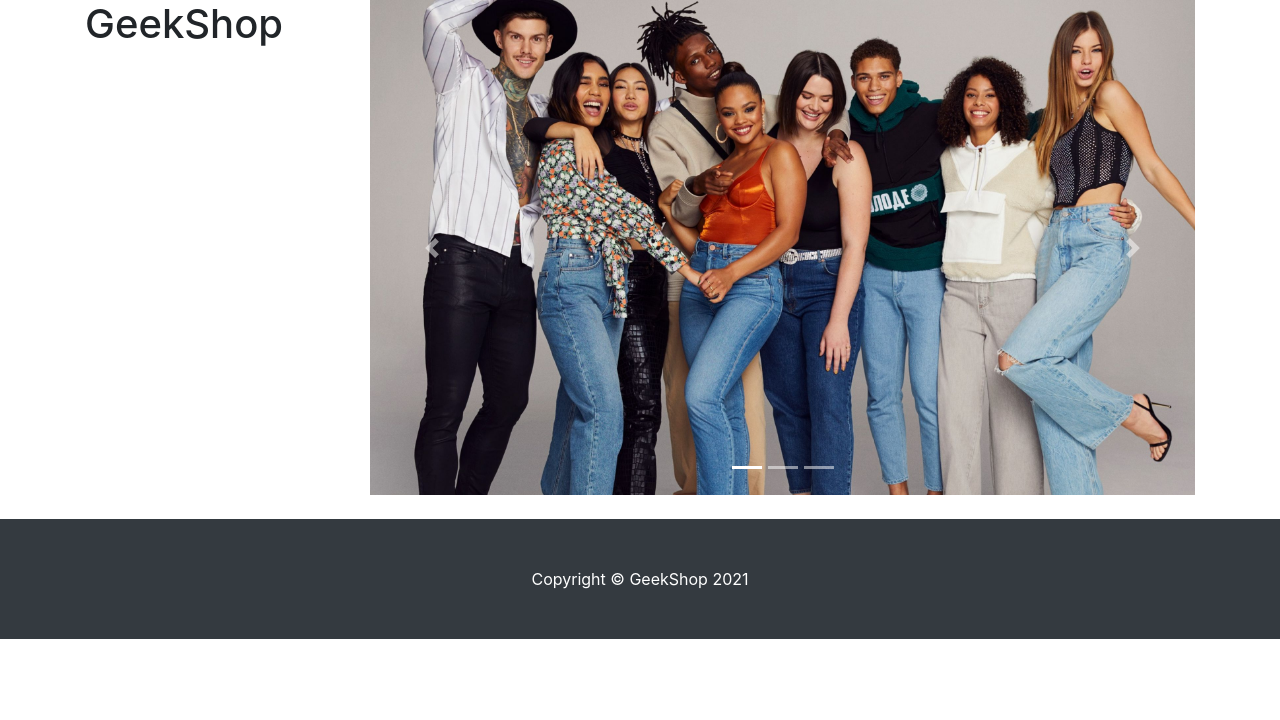
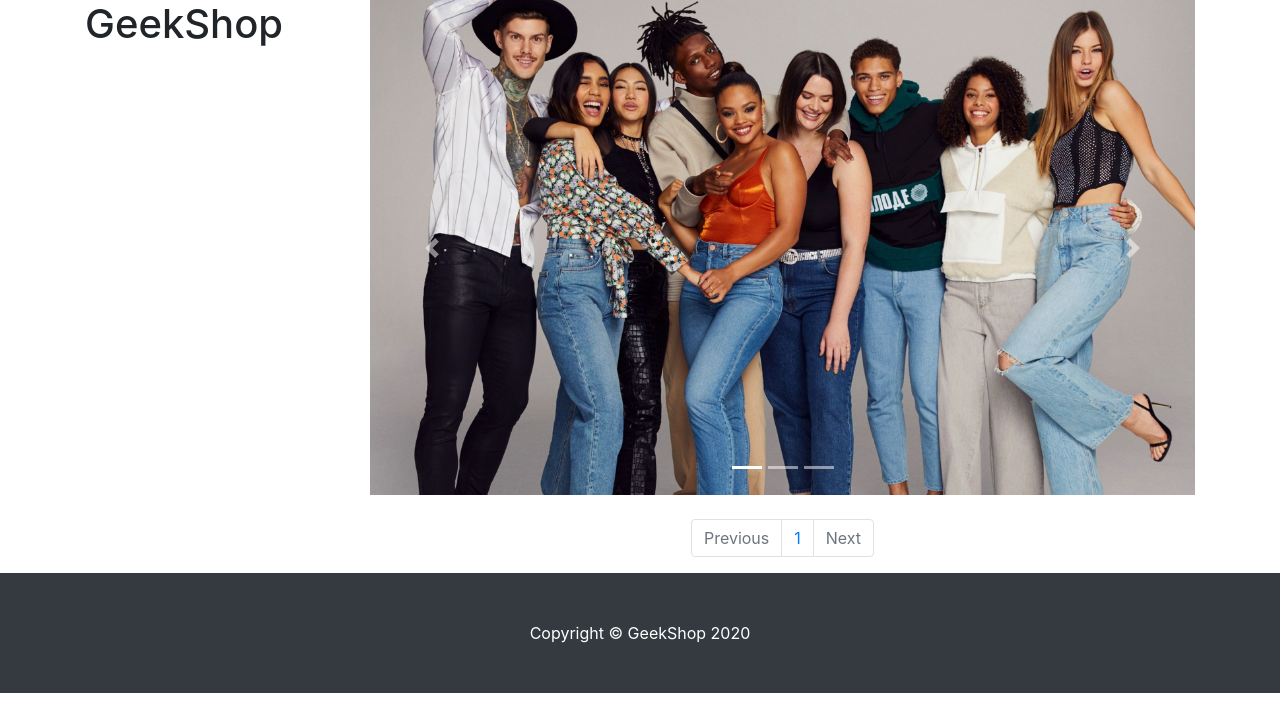
Before and after one commit to Seaman51/geekshop, a Django app: page /products/ in a window 1280 px wide. Shown: the part 80-800 px from the top of the page. Run offline with Django 3.2, Linux system fonts and the light colour scheme; data that the repository does not hold is empty; some libraries are stand-ins or nearby versions.

Commit message:
added pagination and filtering by category

```diff
--- a/mainapp/templates/mainapp/products.html
+++ b/mainapp/templates/mainapp/products.html
@@ -2,7 +2,7 @@
 {% load staticfiles %}
 
 {% block css %}
-    <link href="/static/css/products.css" rel="stylesheet">
+    <link href="{% static 'css/products.css' %}" rel="stylesheet">
 {% endblock %}
 
 {% block content %}
@@ -15,7 +15,8 @@
                 <h1 class="my-4">GeekShop</h1>
                 <div class="list-group">
                     {% for category in categories %}
-                        <a href="#" class="list-group-item">{{ category.name }}</a>
+                        <a href="{% url 'mainapp:product' category.id %}"
+                           class="list-group-item">{{ category.name }}</a>
                     {% endfor %}
                 </div>
 
@@ -32,15 +33,15 @@
                     </ol>
                     <div class="carousel-inner" role="listbox">
                         <div class="carousel-item active">
-                            <img class="d-block img-fluid" src="{% static 'vendor/img/slides/slide-1.jpg' %}"
+                            <img class="d-block img-fluid" src="/static/vendor/img/slides/slide-1.jpg"
                                  alt="First slide">
                         </div>
                         <div class="carousel-item">
-                            <img class="d-block img-fluid" src="{% static 'vendor/img/slides/slide-2.jpg' %}"
+                            <img class="d-block img-fluid" src="/static/vendor/img/slides/slide-2.jpg"
                                  alt="Second slide">
                         </div>
                         <div class="carousel-item">
-                            <img class="d-block img-fluid" src="{% static 'vendor/img/slides/slide-3.jpg' %}"
+                            <img class="d-block img-fluid" src="/static/vendor/img/slides/slide-3.jpg"
                                  alt="Third slide">
                         </div>
                     </div>
@@ -56,7 +57,6 @@
 
                 <div class="row">
                     {% for product in products %}
-
                         <div class="col-lg-4 col-md-6 mb-4">
                             <div class="card h-100">
                                 <a href="{% url 'products:product' product.id %}">
@@ -79,17 +79,33 @@
                                 </div>
                             </div>
                         </div>
-
                     {% endfor %}
 
                 </div>
-                <!-- /.row -->
+
+                <nav aria-label="Page navigation example">
+                    <ul class="pagination justify-content-center">
+                        <li class="page-item {% if not products.has_previous %} disabled {% endif %}">
+                            <a class="page-link"
+                               href="{% if products.has_previous %} {% url 'products:page' products.previous_page_number %} {% endif %}"
+                               tabindex="-1" aria-disabled="true">Previous</a>
+                        </li>
+                        {% for page in products.paginator.page_range %}
+                            <li class="page-item">
+                                <a class="page-link"
+                                   href="{% url 'products:page' page %}">{{ page }}</a>
+                            </li>
+                        {% endfor %}
+                        <li class="page-item {% if not products.has_next %} disabled {% endif %}">
+                            <a class="page-link"
+                               href="{% if products.has_next %} {% url 'products:page' products.next_page_number %} {% endif %}">Next</a>
+                        </li>
+                    </ul>
+                </nav>
 
             </div>
-            <!-- /.col-lg-9 -->
 
         </div>
-        <!-- /.row -->
 
     </div>
 {% endblock %}
@@ -97,8 +113,7 @@
 {% block footer %}
     <footer class="py-5 bg-dark">
         <div class="container">
-            <p class="m-0 text-center text-white">Copyright &copy; GeekShop 2021</p>
+            <p class="m-0 text-center text-white">Copyright &copy; GeekShop 2020</p>
         </div>
-        <!-- /.container -->
     </footer>
 {% endblock %}
--- a/mainapp/urls.py
+++ b/mainapp/urls.py
@@ -6,5 +6,6 @@ app_name = 'mainapp'
 
 urlpatterns = [
     path('', products, name='index'),
-    path('<int:id>/', products, name='product'),
+    path('<int:category_id>/', products, name='product'),
+    path('page/<int:page>/', products, name='page'),
 ]
--- a/mainapp/views.py
+++ b/mainapp/views.py
@@ -1,6 +1,7 @@
 from django.shortcuts import render
 
 from mainapp.models import Product, ProductCategory
+from django.core.paginator import Paginator, EmptyPage, PageNotAnInteger
 
 
 # Create your views here.
@@ -12,15 +13,13 @@ def index(request):
     return render(request, 'mainapp/index.html', context)
 
 
-def products(request, id=None):
-    if id:
-        context = {
-            'product': Product.objects.get(id=id)
-        }
+def products(request, category_id=None, page=1):
+    if category_id:
+        products = Product.objects.filter(category_id=category_id)
     else:
-        context = {
-            'title': 'Products',
-            'products': Product.objects.all(),
-            'categories': ProductCategory.objects.all(),
-        }
+        products = Product.objects.all()
+    per_page = 3
+    paginator = Paginator(products.order_by('-price'), per_page)
+    products_paginator = paginator.page(page)
+    context = {'categories': ProductCategory.objects.all(), 'products': products_paginator}
     return render(request, 'mainapp/products.html', context)
```
